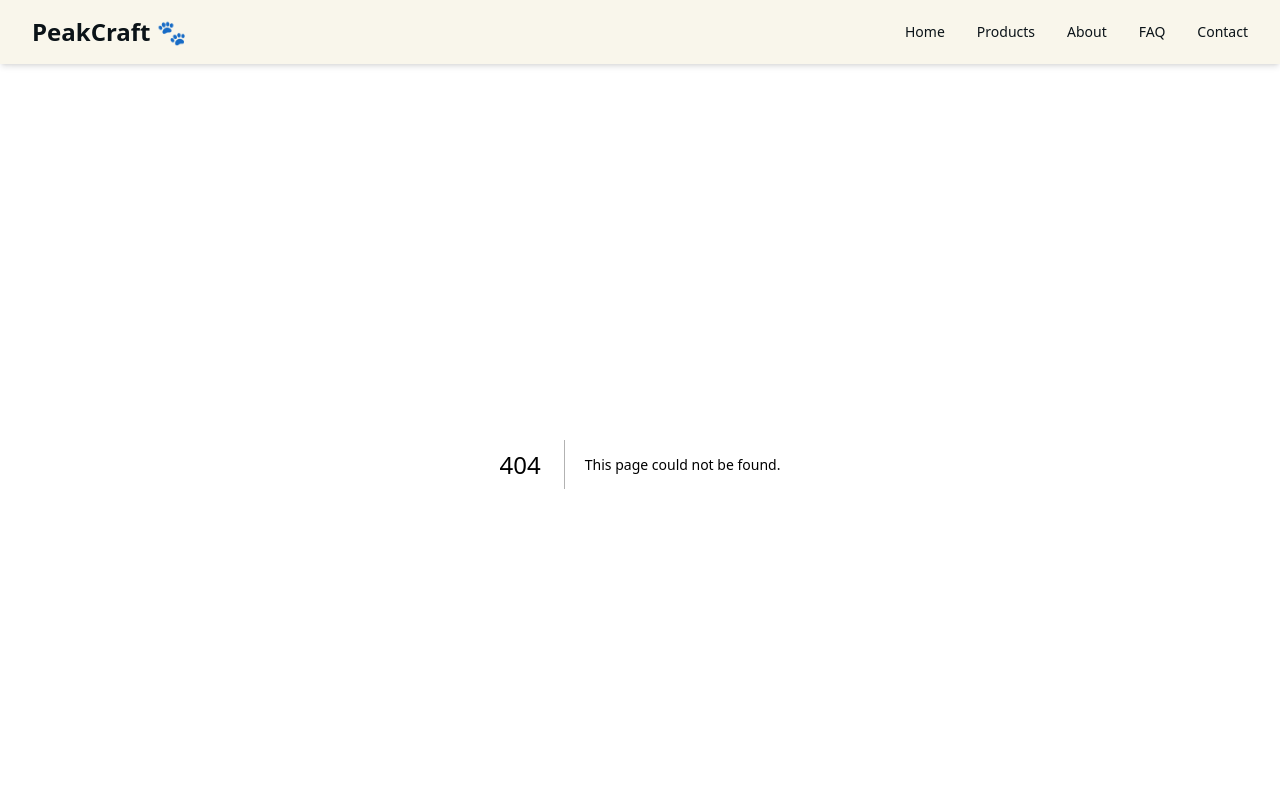
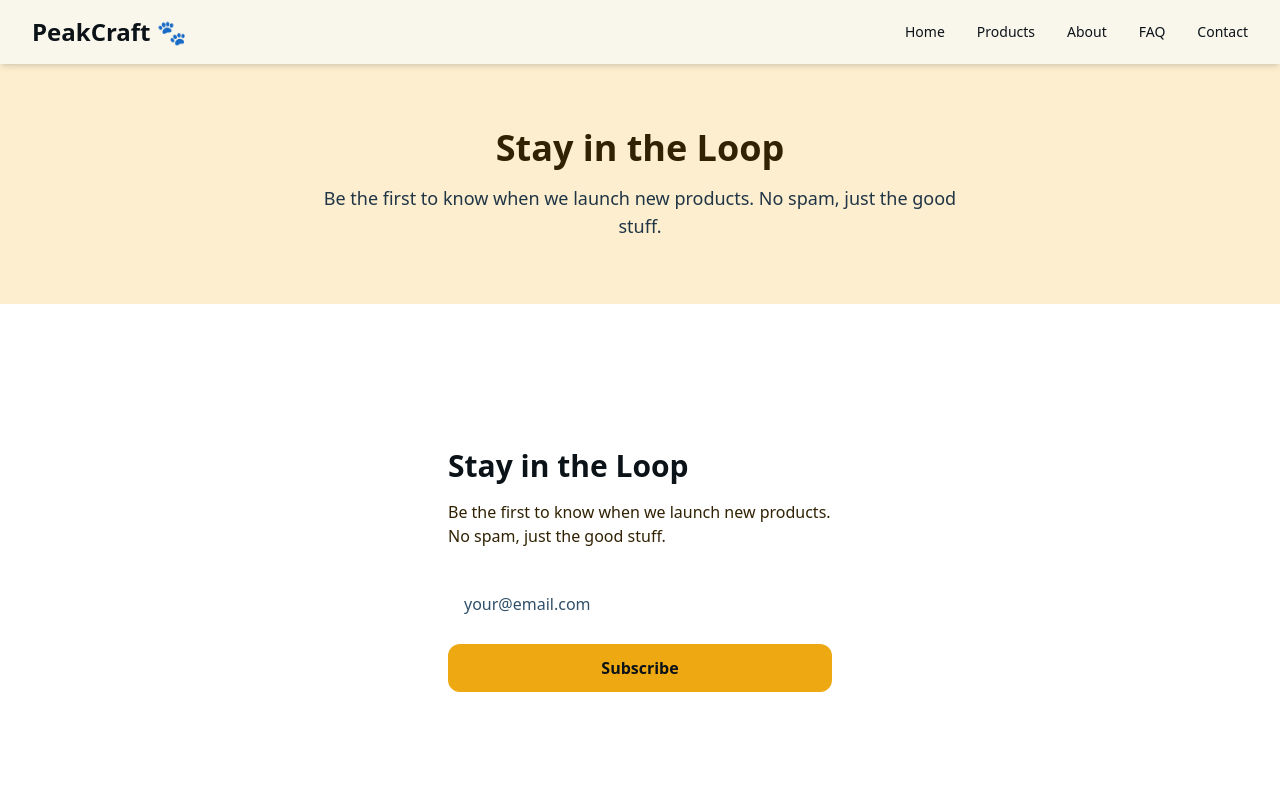
Before and after one commit to gwonghk/3dpeak, a Next.js app: page /subscribe in a window 1280 px wide. Before the commit this address had no page. Shown: the top 800 px of the page. Built offline with nearby package versions, Linux system fonts and the light colour scheme.

Commit message:
adding email subscription

```diff
--- /dev/null
+++ b/src/app/api/subscribe/route.ts
@@ -0,0 +1,29 @@
+import { NextResponse } from "next/server";
+
+export async function POST(request: Request) {
+  const { email } = await request.json();
+
+  if (!email || !email.includes("@")) {
+    return NextResponse.json({ error: "Valid email required." }, { status: 400 });
+  }
+
+  const apiKey = process.env.BUTTONDOWN_API_KEY;
+  if (!apiKey) {
+    return NextResponse.json({ error: "Server misconfigured." }, { status: 500 });
+  }
+
+  const res = await fetch("https://buttondown.email/api/emails/embed-subscribe/peaklab", {
+    method: "POST",
+    headers: {
+      "Content-Type": "application/json",
+      Authorization: `Token ${apiKey}`,
+    },
+    body: JSON.stringify({ email }),
+  });
+
+  if (!res.ok) {
+    return NextResponse.json({ error: "Could not subscribe. Try again." }, { status: 500 });
+  }
+
+  return NextResponse.json({ success: true });
+}
--- a/src/app/home/HeroSection.tsx
+++ b/src/app/home/HeroSection.tsx
@@ -20,7 +20,7 @@ export default function HeroSection() {
           <Button variant="primary" href="/products">
             {browseCta}
           </Button>
-          <Button variant="secondary" href="/about">
+          <Button variant="secondary" href="/subscribe">
             {subscribeCta}
           </Button>
         </div>
--- a/src/app/page.tsx
+++ b/src/app/page.tsx
@@ -1,13 +1,13 @@
 import HeroSection from "@/app/home/HeroSection";
 import FeaturesSection from "@/app/home/FeaturesSection";
 import CtaSection from "@/app/home/CtaSection";
+import SubscribeForm from "@/components/SubscribeForm";
 
 export default function HomePage() {
-
-
   return (
     <div>
       <HeroSection />
+      <SubscribeForm variant="inline" />
       <FeaturesSection />
       <CtaSection />
     </div>
--- /dev/null
+++ b/src/app/subscribe/page.tsx
@@ -0,0 +1,23 @@
+import SubscribeForm from "@/components/SubscribeForm";
+import PageHeader from "@/components/PageHeader";
+
+export const metadata = {
+  title: "Subscribe | PeakLab",
+  description: "Get notified when we launch new 3D printed products.",
+};
+
+export default function SubscribePage() {
+  return (
+    <main className="min-h-full flex flex-col">
+      <PageHeader
+        title="Stay in the Loop"
+        subtitle="Be the first to know when we launch new products. No spam, just the good stuff."
+      />
+      <section className="flex-1 py-20 bg-surface">
+        <div className="max-w-md mx-auto px-4">
+          <SubscribeForm variant="standalone" />
+        </div>
+      </section>
+    </main>
+  );
+}
--- /dev/null
+++ b/src/components/SubscribeForm.tsx
@@ -0,0 +1,141 @@
+"use client";
+
+import { useState } from "react";
+
+interface SubscribeFormProps {
+  variant?: "inline" | "standalone";
+  onSuccess?: (email: string) => void;
+}
+
+export default function SubscribeForm({
+  variant = "inline",
+  onSuccess,
+}: SubscribeFormProps) {
+  const [email, setEmail] = useState("");
+  const [status, setStatus] = useState<"idle" | "loading" | "success" | "error">("idle");
+  const [message, setMessage] = useState("");
+
+  const handleSubmit = async (e: React.FormEvent) => {
+    e.preventDefault();
+    if (!email) return;
+
+    setStatus("loading");
+    setMessage("");
+
+    try {
+      const res = await fetch("/api/subscribe", {
+        method: "POST",
+        headers: { "Content-Type": "application/json" },
+        body: JSON.stringify({ email }),
+      });
+
+      const data = await res.json();
+
+      if (!res.ok) {
+        setStatus("error");
+        setMessage(data.error ?? "Something went wrong. Please try again.");
+      } else {
+        setStatus("success");
+        setMessage("Almost there! Check your inbox to confirm your subscription.");
+        setEmail("");
+        onSuccess?.(email);
+      }
+    } catch {
+      setStatus("error");
+      setMessage("Connection error. Please try again.");
+    }
+  };
+
+  const isLoading = status === "loading";
+
+  if (variant === "standalone") {
+    return (
+      <div className="max-w-md mx-auto py-16 px-4">
+        <h1 className="text-3xl font-bold mb-4 text-on-primary">Stay in the Loop</h1>
+        <p className="text-on-primary-container mb-8">
+          Be the first to know when we launch new products. No spam, just the good stuff.
+        </p>
+
+        {status === "success" ? (
+          <div className="bg-tertiary-container text-on-tertiary-container p-6 rounded-2xl">
+            <p className="font-medium">{message}</p>
+          </div>
+        ) : (
+          <form onSubmit={handleSubmit} className="flex flex-col gap-4">
+            <label htmlFor="subscribe-email" className="sr-only">
+              Email address
+            </label>
+            <input
+              id="subscribe-email"
+              type="email"
+              value={email}
+              onChange={(e) => setEmail(e.target.value)}
+              placeholder="your@email.com"
+              required
+              disabled={isLoading}
+              className="px-4 py-3 rounded-xl bg-surface-container-high text-on-surface placeholder:text-on-surface-variant outline-none focus:ring-2 focus:ring-primary transition-colors disabled:opacity-50"
+            />
+            <button
+              type="submit"
+              disabled={isLoading}
+              className="px-6 py-3 rounded-xl bg-primary text-on-primary font-semibold hover:bg-primary-container transition-colors disabled:opacity-50"
+            >
+              {isLoading ? "Subscribing..." : "Subscribe"}
+            </button>
+            {status === "error" && (
+              <p className="text-error text-sm">{message}</p>
+            )}
+          </form>
+        )}
+      </div>
+    );
+  }
+
+  return (
+    <section className="py-20 bg-secondary-container">
+      <div className="max-w-7xl mx-auto px-4 sm:px-6 lg:px-8 text-center">
+        <h2 className="text-3xl font-bold mb-4 text-on-secondary-container">
+          Get Notified First
+        </h2>
+        <p className="text-on-secondary-container mb-8 max-w-xl mx-auto">
+          Be the first to know when we launch new products. No spam, just the good stuff.
+        </p>
+
+        {status === "success" ? (
+          <div className="bg-tertiary-container text-on-tertiary-container p-6 rounded-2xl max-w-md mx-auto">
+            <p className="font-medium">{message}</p>
+          </div>
+        ) : (
+          <form
+            onSubmit={handleSubmit}
+            className="flex flex-col sm:flex-row gap-3 max-w-md mx-auto"
+          >
+            <label htmlFor="subscribe-email-inline" className="sr-only">
+              Email address
+            </label>
+            <input
+              id="subscribe-email-inline"
+              type="email"
+              value={email}
+              onChange={(e) => setEmail(e.target.value)}
+              placeholder="your@email.com"
+              required
+              disabled={isLoading}
+              className="flex-1 px-4 py-3 rounded-xl bg-surface text-on-surface placeholder:text-on-surface-variant outline-none focus:ring-2 focus:ring-primary transition-colors disabled:opacity-50"
+            />
+            <button
+              type="submit"
+              disabled={isLoading}
+              className="px-6 py-3 rounded-xl bg-primary text-on-primary font-semibold hover:bg-primary-container transition-colors disabled:opacity-50 whitespace-nowrap"
+            >
+              {isLoading ? "..." : "Notify Me"}
+            </button>
+          </form>
+        )}
+        {status === "error" && (
+          <p className="text-error text-sm mt-3">{message}</p>
+        )}
+      </div>
+    </section>
+  );
+}
```
